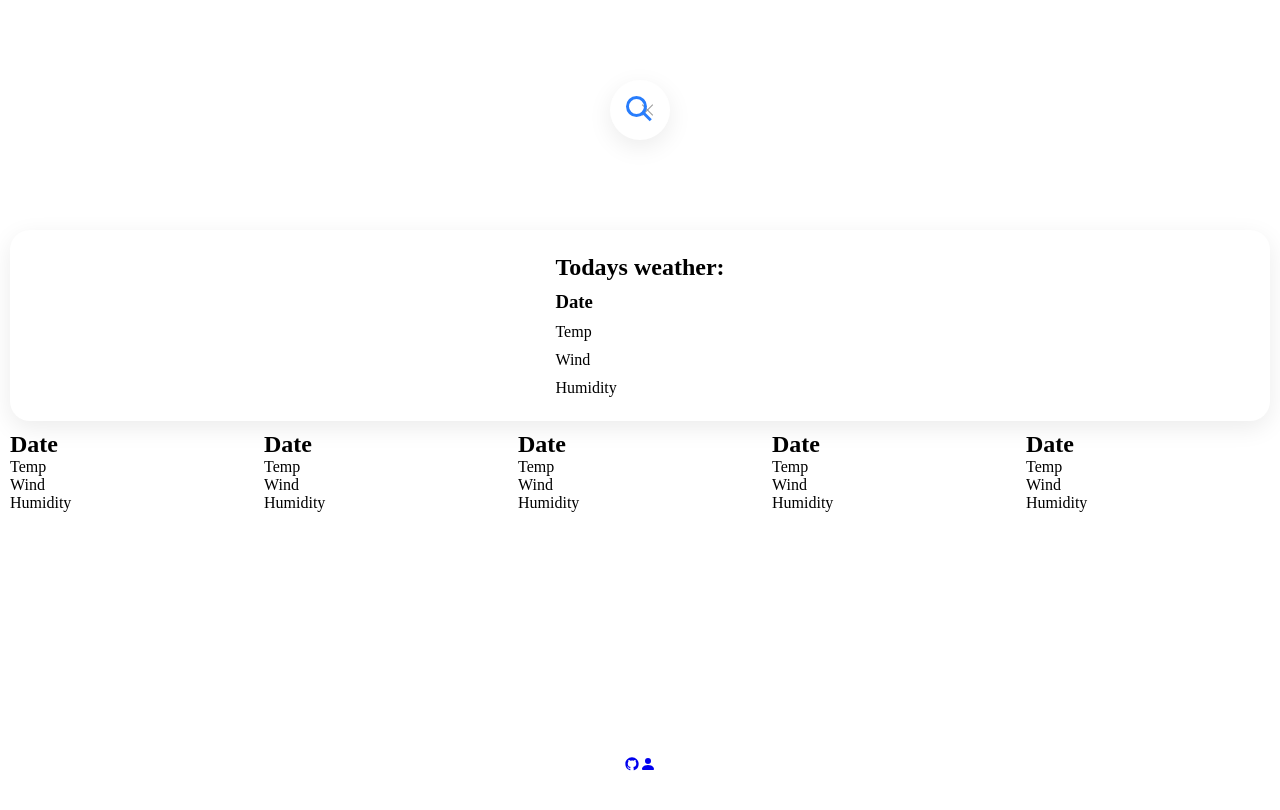
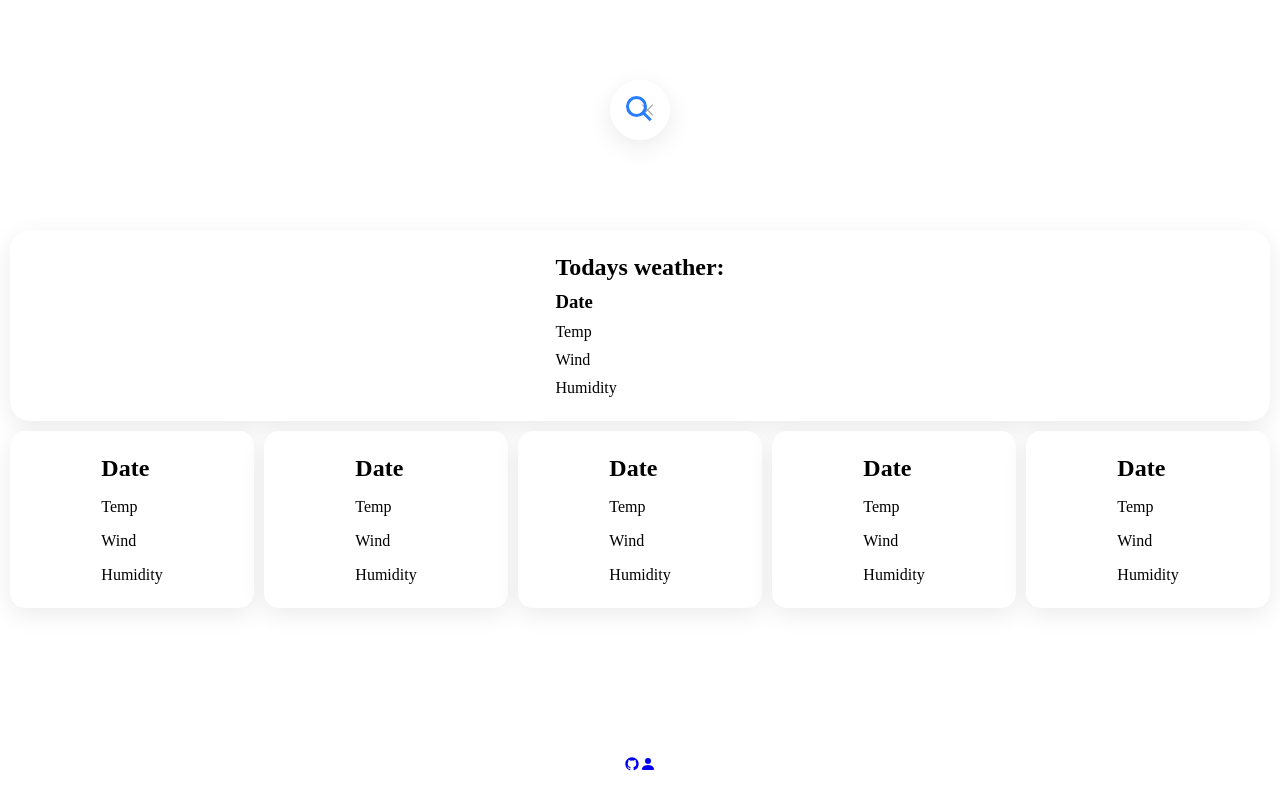
Before and after one commit to Apjuve/Elclima, a React (Create React App) app in the folder clima/: page / in a window 1280 px wide. Shown: the top 810 px of the page. Built offline with nearby package versions, Linux system fonts and the light colour scheme.

Commit message:
fixed ggrid template area

```diff
--- a/clima/src/App.css
+++ b/clima/src/App.css
@@ -147,23 +147,23 @@ body {
   border-radius: 20px;
 }
 
-.weather-article:nth-child(1) {
+.weather-article:nth-child(2) {
   grid-area: D-one;
 }
-.weather-article:nth-child(2) {
+.weather-article:nth-child(3) {
   grid-area: D-two;
 }
-.weather-article:nth-child(3) {
+.weather-article:nth-child(4) {
   grid-area: D-three;
 }
-.weather-article:nth-child(4) {
+.weather-article:nth-child(5) {
   grid-area: D-four;
 }
-.weather-article:nth-child(5) {
+.weather-article:nth-child(6) {
   grid-area: D-five;
 }
 
-.weather-article:nth-child(1) {
+.weather-article {
   display: grid;
   justify-content: center;
   padding: 1.5rem;
--- a/clima/src/components/Article.js
+++ b/clima/src/components/Article.js
@@ -1,9 +1,9 @@
 import React from "react";
 
 
-const Article = ({ identifier }) => {
+const Article = () => {
     return (
-        <article className={"weather-article ${identifier}"}>
+        <article className="weather-article">
             <h2>Date</h2>
             <p>Temp</p>
             <p>Wind</p>
--- a/clima/src/components/Grid.js
+++ b/clima/src/components/Grid.js
@@ -8,14 +8,14 @@ import CurrentDay from "./CurrentDay";
 const Grid = () => {
 
     const articles = [
-        1,2,3,4,5
+        'Monday', 'Tuesday', 'Wednesday', 'Thurday', 'Friday'
     ];
 
     return (
         <div className="weather-grid">
             <CurrentDay />
-            {articles.map((article, i) => (
-                <Article key={article} identifier={article} />
+            {articles.map(article => (
+                <Article key = {article}/>
             ))}
             </div>
     )
```
